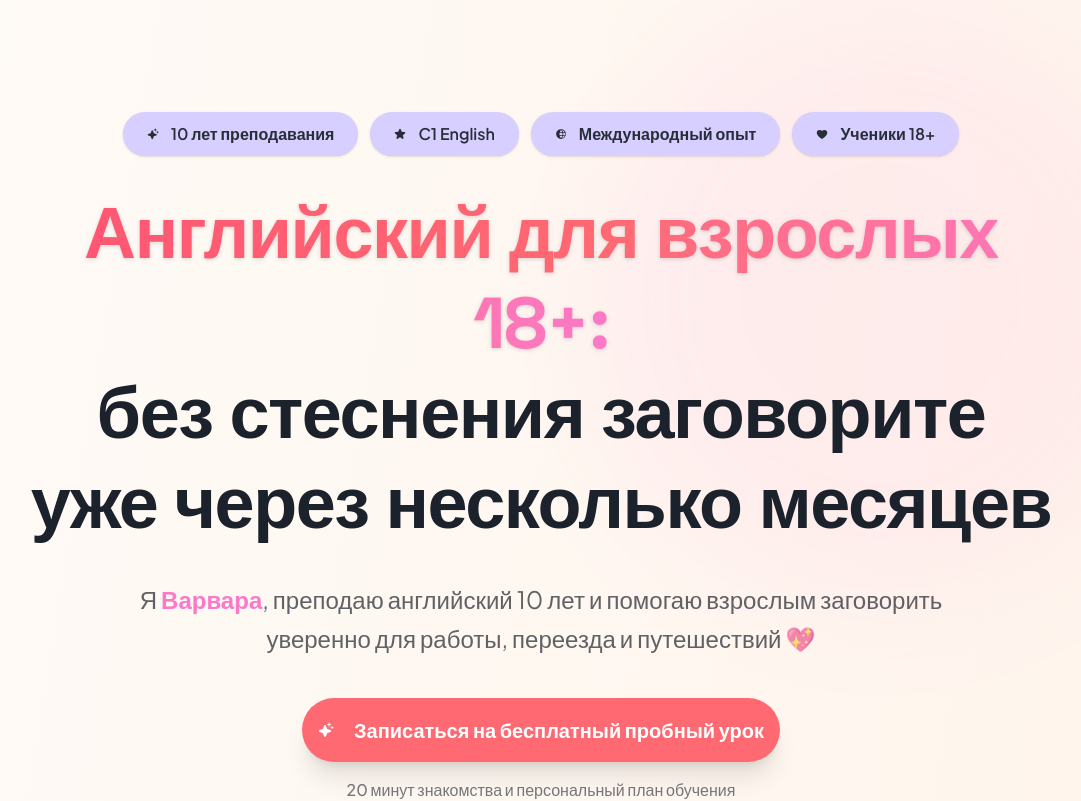
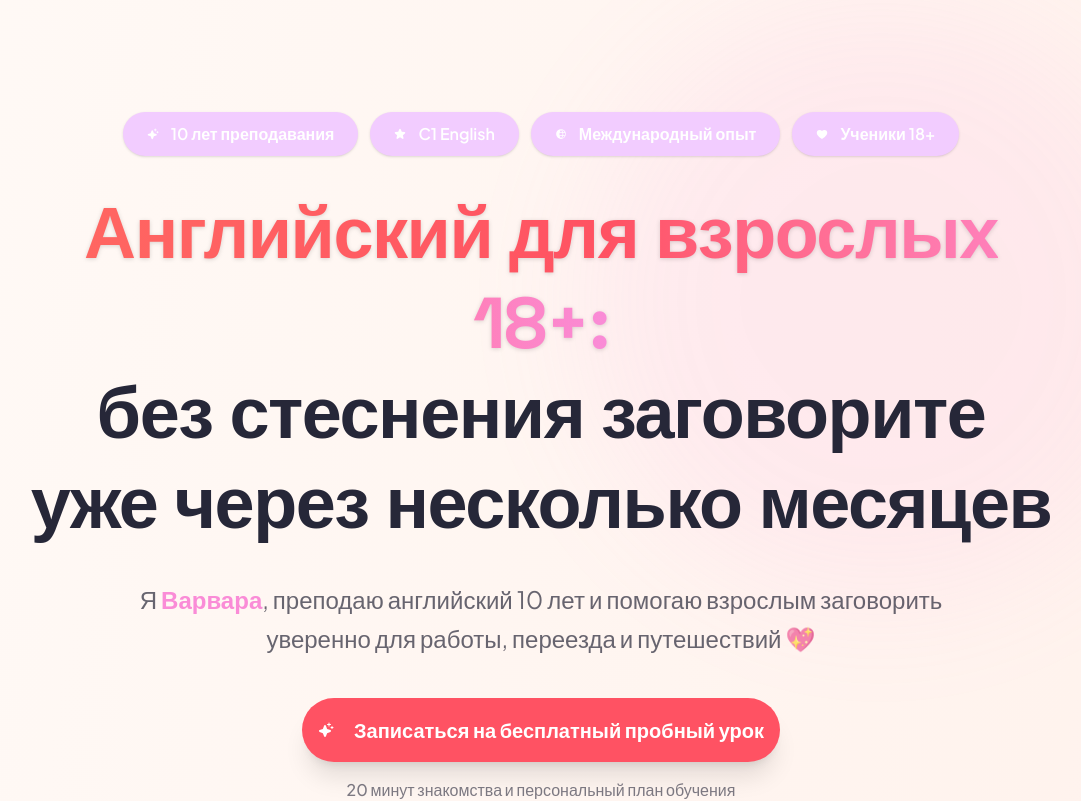
Before and after one commit to olgachka17/englishwithvarvara, a React (Vite) app: page / in a window 1280 px wide. Shown: the top 801 px of the page, without its empty margins (99-1180 px from the left). Built offline with nearby package versions, Linux system fonts and the light colour scheme.

Commit message:
Generated by Spark: Знаешь, тебе нужно сделать цвет этого сайта как лучший стилист! чтобы все сочеталось и было очень красиво мило под стать преподавателю варваре

```diff
--- a/src/App.tsx
+++ b/src/App.tsx
@@ -27,11 +27,11 @@ function App() {
 
   return (
     <div className="min-h-screen relative">
-      <div className="absolute inset-0 bg-gradient-to-br from-[oklch(0.99_0.008_60)] via-[oklch(0.98_0.02_50)] to-[oklch(0.96_0.03_340)]" />
+      <div className="absolute inset-0 bg-gradient-to-br from-[oklch(0.99_0.012_40)] via-[oklch(0.98_0.025_35)] to-[oklch(0.97_0.04_320)]" />
       <div className="absolute inset-0">
-        <div className="absolute top-0 right-0 w-[600px] h-[600px] bg-[oklch(0.75_0.18_345)] opacity-[0.08] rounded-full blur-3xl" />
-        <div className="absolute bottom-0 left-0 w-[500px] h-[500px] bg-[oklch(0.88_0.08_290)] opacity-[0.12] rounded-full blur-3xl" />
-        <div className="absolute top-1/2 left-1/2 -translate-x-1/2 -translate-y-1/2 w-[400px] h-[400px] bg-[oklch(0.94_0.06_50)] opacity-[0.15] rounded-full blur-3xl" />
+        <div className="absolute top-0 right-0 w-[600px] h-[600px] bg-[oklch(0.78_0.16_340)] opacity-[0.10] rounded-full blur-3xl" />
+        <div className="absolute bottom-0 left-0 w-[500px] h-[500px] bg-[oklch(0.90_0.10_310)] opacity-[0.14] rounded-full blur-3xl" />
+        <div className="absolute top-1/2 left-1/2 -translate-x-1/2 -translate-y-1/2 w-[400px] h-[400px] bg-[oklch(0.95_0.05_45)] opacity-[0.18] rounded-full blur-3xl" />
       </div>
 
       <div className="relative overflow-hidden">
@@ -417,7 +417,7 @@ function App() {
                   </div>
                   <div className="flex gap-1 mb-4">
                     {[...Array(5)].map((_, i) => (
-                      <Star key={i} weight="fill" size={22} className="text-[oklch(0.88_0.15_50)]" />
+                      <Star key={i} weight="fill" size={22} className="text-[oklch(0.75_0.18_35)]" />
                     ))}
                   </div>
                   <p className="text-foreground/70 leading-relaxed mb-6 text-base">
@@ -447,7 +447,7 @@ function App() {
                   </div>
                   <div className="flex gap-1 mb-4">
                     {[...Array(5)].map((_, i) => (
-                      <Star key={i} weight="fill" size={22} className="text-[oklch(0.88_0.15_50)]" />
+                      <Star key={i} weight="fill" size={22} className="text-[oklch(0.75_0.18_35)]" />
                     ))}
                   </div>
                   <p className="text-foreground/70 leading-relaxed mb-6 text-base">
@@ -709,7 +709,7 @@ function App() {
             © 2024 Варвара Ищенко. Преподаватель английского языка
           </p>
           <p className="text-base text-foreground/60">
-            Сделано с <Heart className="inline" weight="fill" size={18} style={{ color: 'oklch(0.72 0.19 20)' }} /> для моих будущих учеников
+            Сделано с <Heart className="inline" weight="fill" size={18} style={{ color: 'oklch(0.70 0.22 20)' }} /> для моих будущих учеников
           </p>
         </div>
       </footer>
--- a/src/index.css
+++ b/src/index.css
@@ -8,36 +8,36 @@
 }
 
 :root {
-  --background: oklch(0.99 0.008 60);
-  --foreground: oklch(0.25 0.02 260);
+  --background: oklch(0.99 0.012 40);
+  --foreground: oklch(0.28 0.03 280);
 
   --card: oklch(1 0 0);
-  --card-foreground: oklch(0.25 0.02 260);
+  --card-foreground: oklch(0.28 0.03 280);
   --popover: oklch(1 0 0);
-  --popover-foreground: oklch(0.25 0.02 260);
+  --popover-foreground: oklch(0.28 0.03 280);
 
-  --primary: oklch(0.70 0.21 15);
+  --primary: oklch(0.72 0.20 25);
   --primary-foreground: oklch(1 0 0);
-  --secondary: oklch(0.92 0.05 55);
-  --secondary-foreground: oklch(0.35 0.02 260);
-  --muted: oklch(0.96 0.01 60);
-  --muted-foreground: oklch(0.50 0.02 260);
-  --accent: oklch(0.75 0.18 345);
+  --secondary: oklch(0.93 0.04 40);
+  --secondary-foreground: oklch(0.32 0.03 280);
+  --muted: oklch(0.96 0.015 45);
+  --muted-foreground: oklch(0.48 0.025 280);
+  --accent: oklch(0.78 0.16 340);
   --accent-foreground: oklch(1 0 0);
   --destructive: oklch(0.577 0.245 27.325);
   --destructive-foreground: oklch(1 0 0);
 
-  --peach: oklch(0.94 0.06 50);
-  --peach-foreground: oklch(0.30 0.02 260);
+  --peach: oklch(0.95 0.05 45);
+  --peach-foreground: oklch(0.32 0.03 280);
 
-  --lavender: oklch(0.88 0.08 290);
-  --lavender-foreground: oklch(0.30 0.02 260);
+  --lavender: oklch(0.90 0.10 310);
+  --lavender-foreground: oklch(1 0 0);
 
-  --coral: oklch(0.72 0.19 20);
+  --coral: oklch(0.70 0.22 20);
 
-  --border: oklch(0.94 0.01 60);
-  --input: oklch(0.94 0.01 60);
-  --ring: oklch(0.70 0.21 15);
+  --border: oklch(0.94 0.015 40);
+  --input: oklch(0.94 0.015 40);
+  --ring: oklch(0.72 0.20 25);
 
   --radius: 1.5rem;
 }
```
